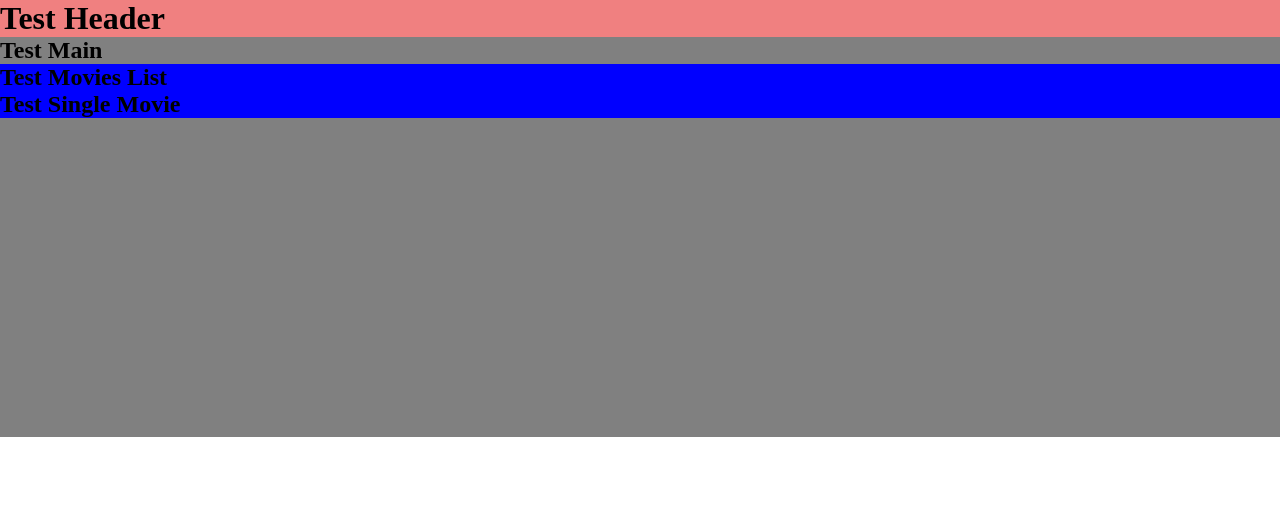
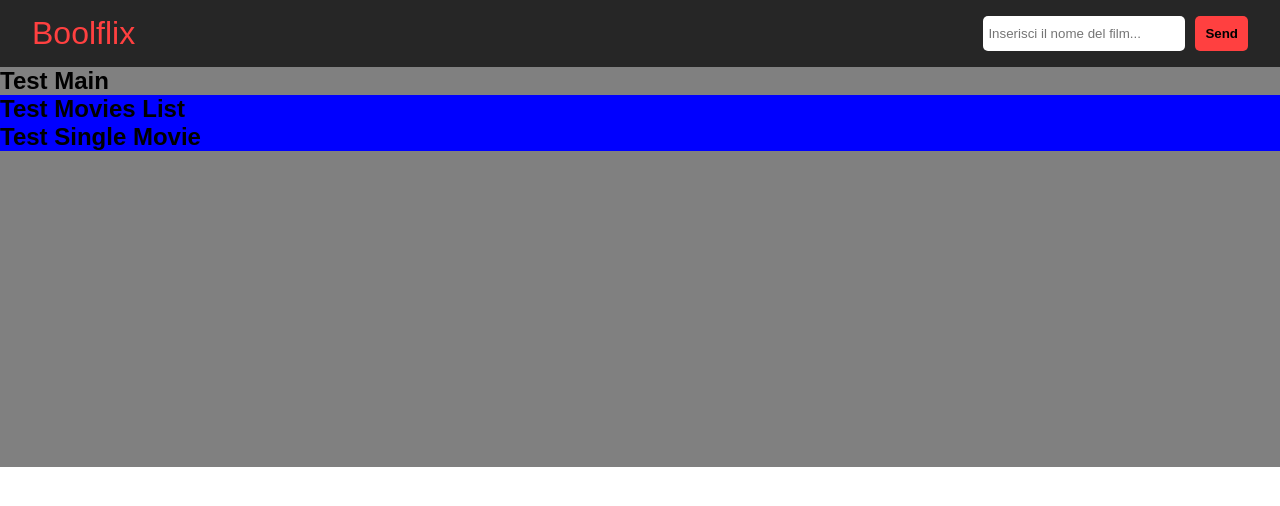
Before and after one commit to marcovittoriozacca/vite-boolflix, a Vue app: page / in a window 1280 px wide. Shown: the top 506 px of the page. Built offline with nearby package versions, Linux system fonts and the light colour scheme.

Commit message:
feat: Header with searchbar and a button

```diff
--- a/src/assets/style/_general.scss
+++ b/src/assets/style/_general.scss
@@ -3,3 +3,6 @@
     margin: 0;
     box-sizing: border-box;
 }
+html{
+    font-family: sans-serif;
+}
--- a/src/assets/style/partials/_mixins.scss
+++ b/src/assets/style/partials/_mixins.scss
@@ -0,0 +1,9 @@
+@mixin container-lg{
+    width: 95%;
+    margin: 0 auto;
+}
+@mixin total-flex{
+    display: flex;
+    align-items: center;
+    justify-content: space-between;
+}
--- a/src/assets/style/partials/_variables.scss
+++ b/src/assets/style/partials/_variables.scss
@@ -0,0 +1 @@
+$red: rgb(255, 64, 64);
--- a/src/components/header/AppHeader.vue
+++ b/src/components/header/AppHeader.vue
@@ -7,14 +7,58 @@ export default {
 
 <template>
     <header>
-        <h1>Test Header</h1>
+        <div class="flex-header">
+            <h1>Boolflix</h1>
+
+            <div>
+                <input type="text" name="searchbar" id="searchbar" placeholder="Inserisci il nome del film...">
+                <button type="button">Send</button>
+            </div>
+        </div>
     </header>
 </template>
 
 <style lang="scss" scoped>
+@use '../../assets/style/partials/mixins' as *;
+@use '../../assets/style/partials/variables' as *;
 
 header{
-    background-color: lightcoral;
+    background-color: rgb(38, 38, 38);
+    div.flex-header{
+        padding: 15px 0;
+        @include container-lg;
+        @include total-flex;
+        h1{
+            color: $red;
+            font-weight: 400;
+        }
+        > div{
+            display: flex;
+            column-gap: 10px;
+            input{
+                padding: 10px 20px 10px 5px;
+                border-radius: 5px;
+                border: none;
+                &:focus-visible{
+                    outline: none;
+                }
+            }
+            button{
+                text-transform: capitalize;
+                background-color: $red;
+                font-weight: bold;
+                border: none;
+                border-radius: 5px;
+                padding: 10px;
+                &:hover{
+                    cursor: pointer;
+                }
+                &:active{
+                    background-color: lightcoral;
+                }
+            }
+        }
+    }
 }
 
 </style>
```
